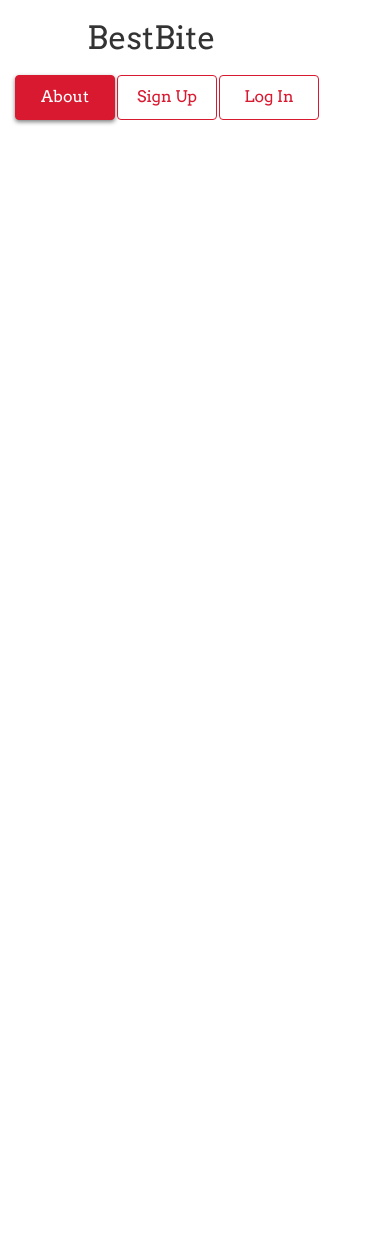
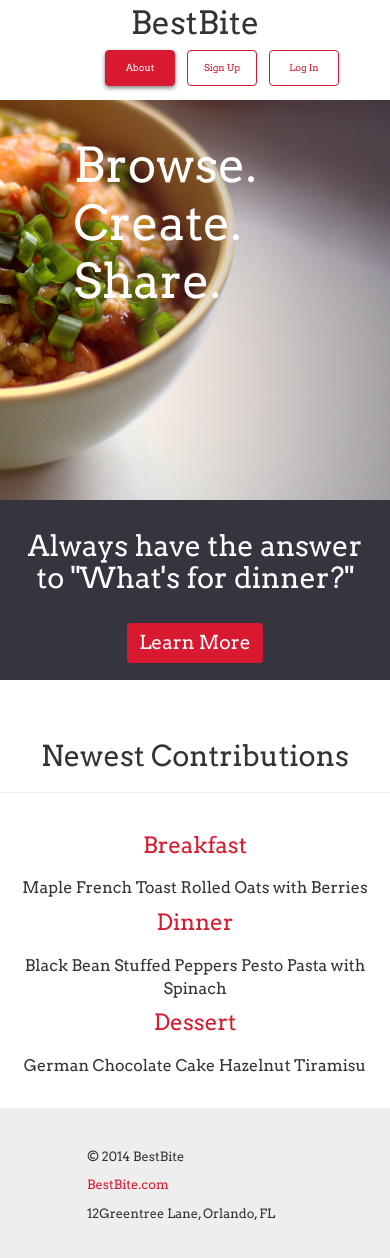
Before and after one commit to ngduyanhece/Bestbite, a plain HTML site: page index.html in a window 390 px wide. Before the commit the page ends 844 px from the top, so only its background shows below. Drawn offline with nearby package versions, Linux system fonts and the light colour scheme.

Commit message:
final version with responsive design

```diff
--- a/css/style.css
+++ b/css/style.css
@@ -13,12 +13,48 @@ html, body {
   margin: 0 auto;
 }
 h1 {
+  font-size: 3em !important;
+  font-weight: 400;
+  color: #fff !important;
+  margin-bottom: 5px;
+  margin-top: 0;
+}
+h2 {
   margin-top: 0;
   padding-left: 20%;
   font-size: 2em;
 }
+h3 {
+  font-size: 1.8em;
+  margin-top: 30px;
+}
+h4 {
+  font-size: 1.4em;
+  margin-bottom: 20px;
+  color: rgba(216,25,47,1);
+}
 .col-md-6 {
   margin-top: 20px;
+}
+/*************************************************************
+          Button Style
+*************************************************************/
+.btn {
+  margin-top: 20px;
+  border: none;
+  background-color: rgba(216,25,47,1);
+  color: #fff;
+  font-size: 1.2em;
+}
+.btn:hover {
+  background-color: rgba(255,25,47,1) !important;
+  color: #fff;
+}
+/*************************************************************
+          Header Style
+*************************************************************/
+header {
+  height: 100px;
 }
 /*************************************************************
           Navigation Style
@@ -29,11 +65,88 @@ h1 {
   width: 100px;
   text-align: center;
 }
+.nav-pills li {
+  margin-right: 10px;
+}
 .nav-pills li.active a,
 .nav-pills li.active a:hover,
 .nav-pills li a:hover,
-.section .btn:hover {
+.btn:hover {
   background-color: rgba(216,25,47,1);
   box-shadow: 0 2px 4px rgba(0,0,0,.5);
   color: #fff;
 }
+/*************************************************************
+          Jumbotron Style
+*************************************************************/
+.jumbotron {
+  height: 400px;
+  padding-left: 15%;
+  padding-top: 10%;
+  background-image: url(../img/bg.jpg);
+  background-size: cover;
+  background-position: center;
+  margin-bottom: 0;
+}
+/*************************************************************
+          Banner Style
+*************************************************************/
+.banner {
+  height: 180px;
+  text-align: center;
+  background-color: #36343f;
+  color: #fff
+}
+/*************************************************************
+          Features section Style
+*************************************************************/
+.features {
+  margin-bottom: 20px;
+}
+.features h3{
+  text-align: center;
+  padding-top: 30px;
+  padding-bottom: 20px;
+  margin-bottom: 30px;
+  border-bottom: 1px solid #eee;
+}
+.features .col-md-4 {
+  padding-left: 5%;
+  padding-right: 5%;
+}
+/*************************************************************
+          Features section Style
+*************************************************************/
+footer {
+  height: 150px;
+  background-color: #eee;
+  padding-top: 40px;
+}
+footer p {
+  font-size: 0.8em;
+  padding-left: 20%;
+}
+.site-link p {
+  color: rgba(216,25,47,1);
+}
+/*************************************************************
+          Responsive Style
+*************************************************************/
+@media (max-width: 985px) {
+  h2 {
+    text-align: center;
+    padding: 0;
+    margin-top: -15px;
+  }
+  .nav {
+    float: none;
+    margin-left: 25%;
+    margin-top: -10px;
+  }
+}
+@media (max-width: 599px) {
+  .nav-pills li a {
+    width: 70px;
+    font-size: 0.6em;
+  }
+}
--- a/index.html
+++ b/index.html
@@ -22,7 +22,7 @@
     <div class="container">
       <div class="row">
         <div class="col-md-6">
-          <h1>BestBite</h1>
+          <h2>BestBite</h2>
         </div>
         <div class="col-md-6">
           <ul class="nav nav-pills">
@@ -34,6 +34,70 @@
       </div>
     </div>
   </header>
-
+  <section class="jumbotron">
+    <div class="container">
+      <div class="row">
+        <div class="col-md-2">
+          <div class="row heading">
+            <div class="col-md-12">
+              <h1>Browse.</h1>
+            </div>
+          </div>
+          <div class="row heading">
+            <div class="col-md-offset-1 col-md-11">
+              <h1>Create.</h1>
+            </div>
+          </div>
+          <div class="row heading">
+            <div class="col-md-offset-2 col-md-10">
+              <h1>Share.</h1>
+            </div>
+          </div>
+        </div>
+      </div>
+    </div>
+  </section>
+  <section class="banner">
+    <div class="container">
+      <h3>Always have the answer to "What's for dinner?"</h3>
+      <a href="#" class="btn">Learn More</a>
+    </div>
+  </section>
+  <section class="features">
+    <div class="container">
+      <div class="row">
+        <h3>Newest Contributions</h3>
+      </div>
+      <div class="row">
+        <div class="col-md-4 text-center">
+          <h4>Breakfast</h4>
+          <p>Maple French Toast Rolled Oats with Berries</p>
+        </div>
+        <div class="col-md-4 text-center">
+          <h4>Dinner</h4>
+          <p>Black Bean Stuffed Peppers Pesto Pasta with Spinach</p>
+        </div>
+        <div class="col-md-4 text-center">
+          <h4>Dessert</h4>
+          <p>German Chocolate Cake Hazelnut Tiramisu</p>
+        </div>
+      </div>
+    </div>
+  </section>
+  <footer>
+    <div class="container">
+      <div class="row">
+        <div class="col-md-4">
+          <p>&copy; 2014 BestBite</p>
+        </div>
+        <div class="col-md-4 site-link">
+          <p>BestBite.com</p>
+        </div>
+        <div class="col-md-4">
+          <p>12Greentree Lane, Orlando, FL</p>
+        </div>
+      </div>
+    </div>
+  </footer>
 </body>
 </html>
```
Also changed, not shown: img/bg.jpg (added), 1 other file.
